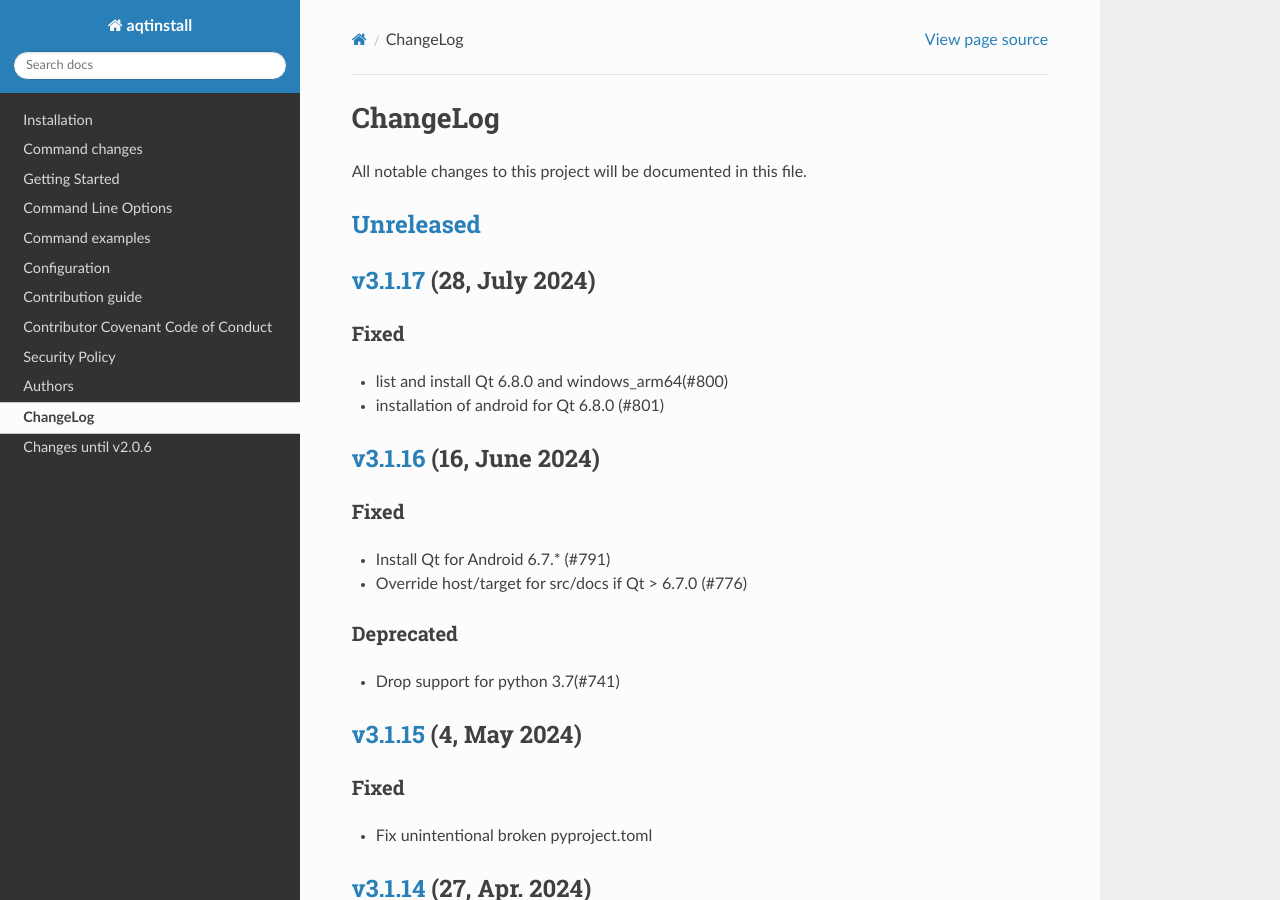
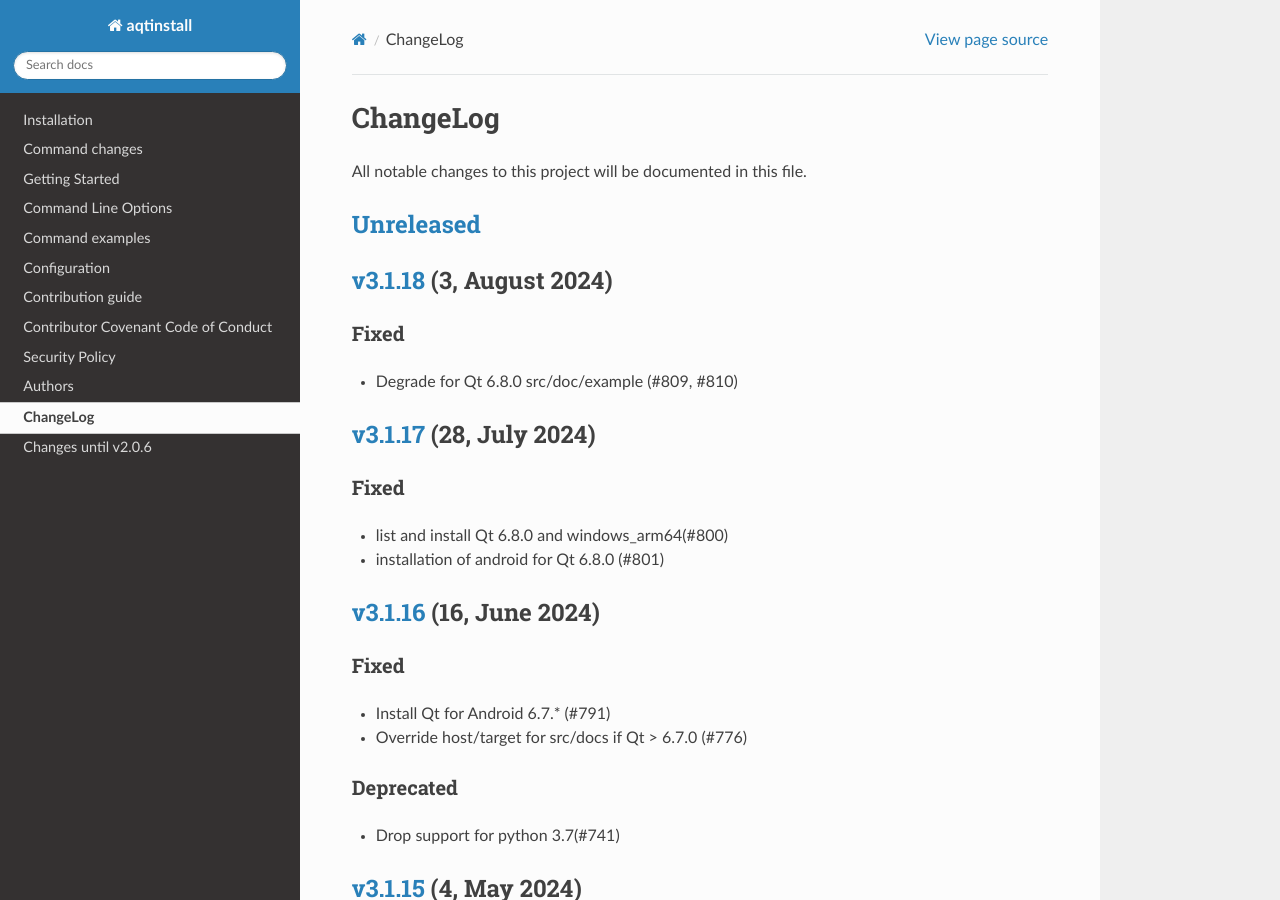
Before and after one commit to miurahr/aqtinstall, a Sphinx documentation site: the page built from docs/CHANGELOG.rst, in a window 1280 px wide and 900 px high. Built offline with Sphinx 7.4.7 and the Read the Docs theme 2.0.0, drawn with Linux system fonts in a browser that asks for light colours; the version number could not be read and is left out.

Commit message:
Release version 3.1.18
Signed-off-by: Hiroshi Miura <miurahr@linux.com>

```diff
--- a/docs/CHANGELOG.rst
+++ b/docs/CHANGELOG.rst
@@ -12,6 +12,13 @@ All notable changes to this project will be documented in this file.
 
 `Unreleased`_
 =============
+
+`v3.1.18`_ (3, August 2024)
+===========================
+
+Fixed
+-----
+* Degrade for Qt 6.8.0 src/doc/example (#809, #810)
 
 `v3.1.17`_ (28, July 2024)
 ==========================
@@ -388,7 +395,8 @@ Security
 * Check Update.xml file with SHA256 hash (#493)
 
 
-.. _Unreleased: https://github.com/miurahr/aqtinstall/compare/v3.1.17...HEAD
+.. _Unreleased: https://github.com/miurahr/aqtinstall/compare/v3.1.18...HEAD
+.. _v3.1.18: https://github.com/miurahr/aqtinstall/compare/v3.1.17...v3.1.18
 .. _v3.1.17: https://github.com/miurahr/aqtinstall/compare/v3.1.16...v3.1.17
 .. _v3.1.16: https://github.com/miurahr/aqtinstall/compare/v3.1.15...v3.1.16
 .. _v3.1.15: https://github.com/miurahr/aqtinstall/compare/v3.1.14...v3.1.15
```
